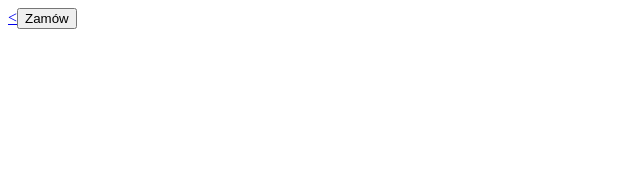
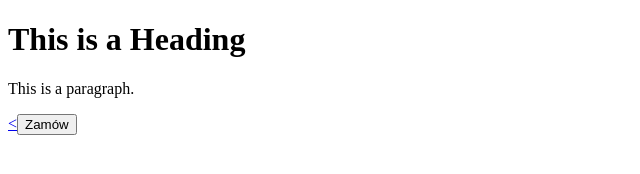
Before and after one commit to Counter-Sniper/TechnoShop, a plain HTML site: page index.html in a window 1280 px wide. Shown: the whole page, without its empty margins (0-640 px from the left). Drawn offline with Linux system fonts and the light colour scheme.

Commit message:
Update index.html

```diff
--- a/index.html
+++ b/index.html
@@ -6,6 +6,12 @@
   background-image: url('unknown.png');
 }
 </style>
+<title>Page Title</title>
+</head>
+<body>
+
+<h1>This is a Heading</h1>
+<p>This is a paragraph.</p>
 
 <a href=https://discord.gg/5TK7XETFV8><<button type="button" class="button">
   <span class="button__text">Zamów</span>
```
